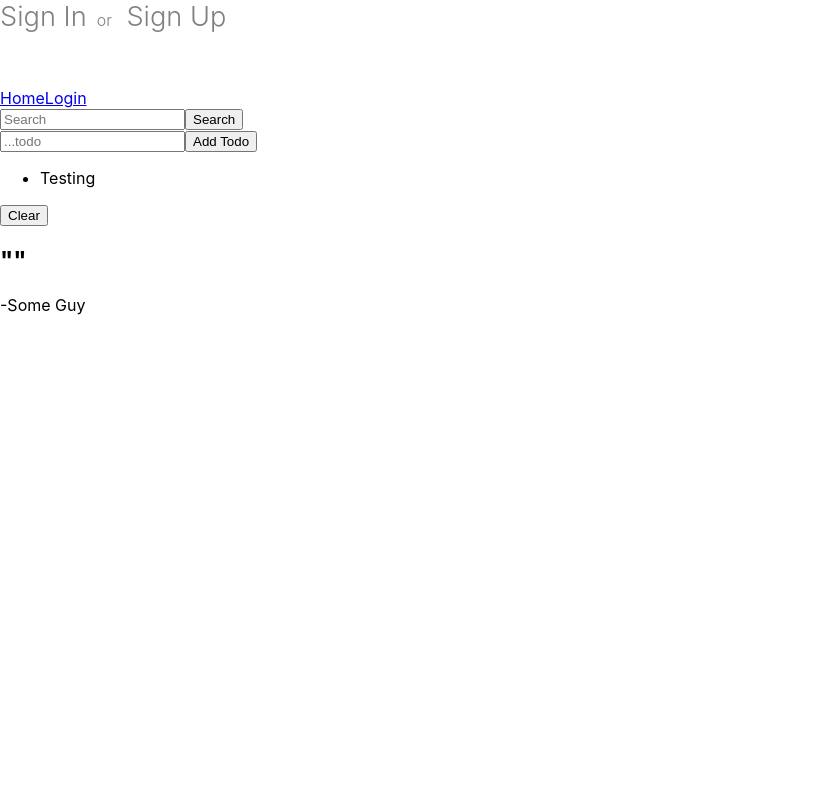
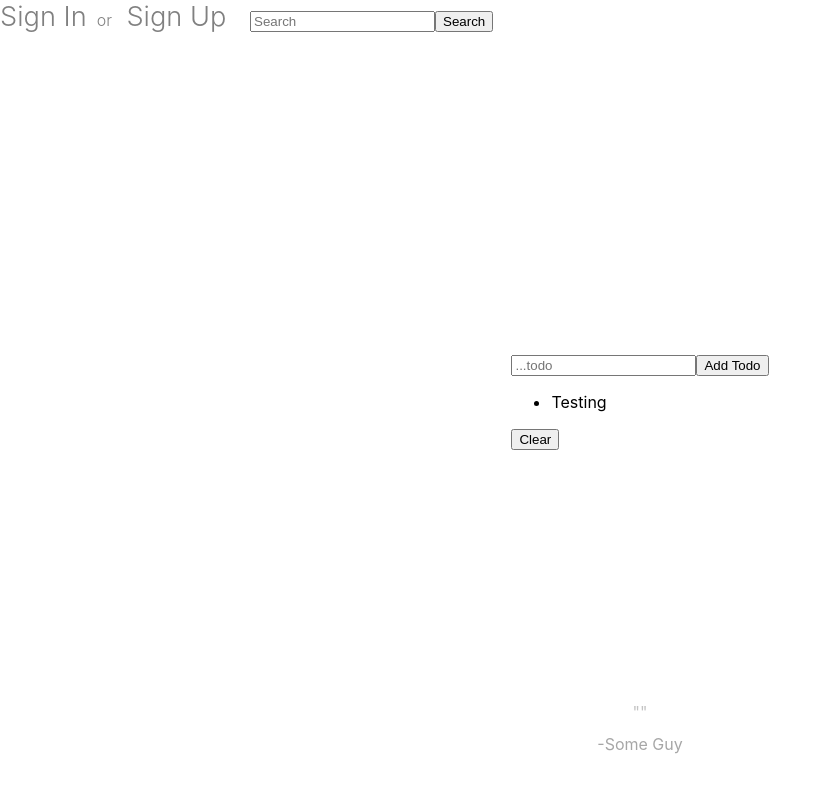
Before and after one commit to Buildweek-Minimalist-Homepage/FrontEnd, a React (Create React App) app in the folder client/: page /homepage in a window 1280 px wide. Shown: the top 792 px of the page, without its empty margins (0-832 px from the left). Built offline with nearby package versions, Linux system fonts and the light colour scheme; no server answers; sample sign-in values are in the browser's storage.

Commit message:
created styled component variables on all component pages for positioning widgets

```diff
--- a/client/src/components/DailyQuote.js
+++ b/client/src/components/DailyQuote.js
@@ -1,14 +1,46 @@
 import React, { useState, useEffect } from 'react';
 import axios from "axios";
+import { array } from 'prop-types';
 import styled from "styled-components";
-// import { array } from 'prop-types';
 
-const Container1 = styled.div`
-textAlign: "center";
+const QuoteContainer = styled.div`
+position: fixed;
+bottom: 10px;
+`
+
+const QuoteCard = styled.div`
+  background: inherit;
+  border-radius: 5px;
+  width: 600px;
+  height: 100px;
+  position: relative;
+  overflow: hidden;
+
+  &:before {
+    content: "";
+    background: inherit;
+    position: absolute;
+    left: -25px;
+    right: -25px;
+    top: -25px;
+    bottom: -25px;
+    box-shadow: inset 0 0 0 3000px rgba(255,255,255,0.3);
+    filter: blur(10px);
+    }
+ `
+
+const Quote = styled.p`
+color: darkGrey;
+text-align: center;
+margin: 2% auto;
+width: 500px;
 
 `
-const QuoteCard = styled.h2`
-color: "grey";
+
+const Author = styled.p`
+color: grey;
+text-align: center;
+margin: 0 auto;
 `
 
 const DailyQuote = () => {
@@ -19,8 +51,6 @@ const DailyQuote = () => {
 
 
   useEffect(()=> {
-
-
     axios
     .get('https://minimalist-homepage.herokuapp.com/api/quote')
     .then(response => {
@@ -28,7 +58,6 @@ const DailyQuote = () => {
       setQuote(response.data.content)
       setAuthor(response.data.author)
       })
-
     .catch(error => {
       console.log(error, 'we could not find the quote of the day')
     })
@@ -36,10 +65,12 @@ const DailyQuote = () => {
   }, [])
 
   return(
-    <div>
-      <QuoteCard>"{quoteIs}"</QuoteCard>
-      <p>-{authorIs}</p>
-    </div>
+    <QuoteContainer>
+      <QuoteCard>
+        <Quote>"{quoteIs}"</Quote>
+        <Author>-{authorIs}</Author>
+      </QuoteCard>
+    </QuoteContainer>
   );
 }
 
--- a/client/src/components/HomePage.js
+++ b/client/src/components/HomePage.js
@@ -3,19 +3,24 @@ import React from 'react';
 import Header from './Header';
 import SearchBar from './SearchBar';
 import Todo from './Todo';
-import DailyQuote from "./DailyQuote"
+import DailyQuote from "./DailyQuote";
+import styled from 'styled-components';
 
+const HomeContainer = styled.div`
+display: flex;
+flex-direction: column;
+justify-content: center;
+align-items: center;
+`
 
 const HomePage = () => {
-
-
     return (
-        <div>
-            <Header/>
-            <SearchBar/>
-            <Todo/>
-            <DailyQuote/>
-        </div>
+      <HomeContainer>
+        {/* <Header/> */}
+        <SearchBar/>
+        <Todo/>
+        <DailyQuote/>
+      </HomeContainer>
     )
 }
 
--- a/client/src/components/SearchBar.js
+++ b/client/src/components/SearchBar.js
@@ -1,6 +1,12 @@
 import React, {useReducer, useRef} from 'react';
 import {reducer, initialState} from '../reducers/reducer';
+import styled from "styled-components";
 
+const SearchContainer = styled.div`
+position: fixed;
+top: 10px;
+left: 250px;
+`
 
 export const SearchBar = () => {
     // const [state, dispatch] = useReducer()
@@ -19,13 +25,13 @@ export const SearchBar = () => {
 
     {
         return(
-            <div>
+            <SearchContainer>
                 <form action='https://www.google.com/search' className='searchForm' method='get' name='searchform' target=''>
                     <input name='sitesearch' type='hidden' value=''/>
                     <input autoComplete='on' className='form-control search' name='q' placeholder='Search' required='required' type='text'/>
                     <button className='search-button' type='submit'>Search</button>
                 </form>
-            </div>
+            </SearchContainer>
         )
     }
 }
--- a/client/src/components/Time.js
+++ b/client/src/components/Time.js
@@ -1,6 +1,10 @@
 import React, { Component } from 'react';
+import styled from 'styled-components';
 
-
+const TimeContainer = styled.div`
+  position: fixed;
+  bottom: 550px;
+`
 
 export default class Clock extends Component {
     render () {
--- a/client/src/components/Todo.js
+++ b/client/src/components/Todo.js
@@ -1,5 +1,11 @@
 import React, {useReducer, useRef} from 'react';
 import {reducer, initialState} from '../reducers/reducer';
+import styled from 'styled-components';
+
+const TodoContainer = styled.div`
+  position: fixed;
+  bottom: 350px;
+`
 
 const Todo = () => {
     const [state, dispatch] = useReducer(reducer, initialState);
@@ -12,7 +18,7 @@ const Todo = () => {
     };
 
     return (
-        <div>
+        <TodoContainer>
             <form onSubmit={handleSubmit}>
                 <input type='text' name='todo' ref={inputRef} placeholder='...todo'/>
                 <button>Add Todo</button>
@@ -33,7 +39,7 @@ const Todo = () => {
                 : null}
             </ul>
             <button onClick={() => dispatch({type: 'CLEAR'})}>Clear</button>
-        </div>
+        </TodoContainer>
     );
 };
 
```
Also changed, not shown: client/src/components/Weather.js (+9 -0 lines).
